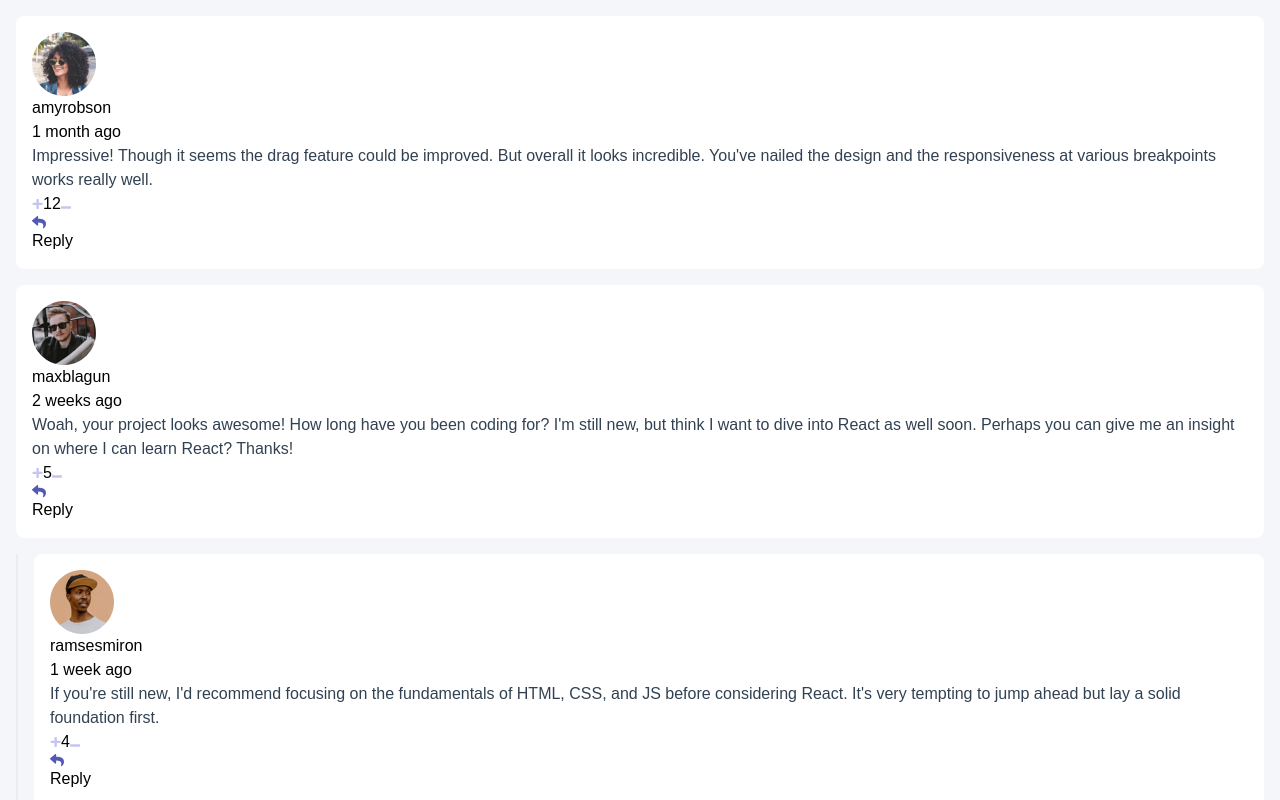
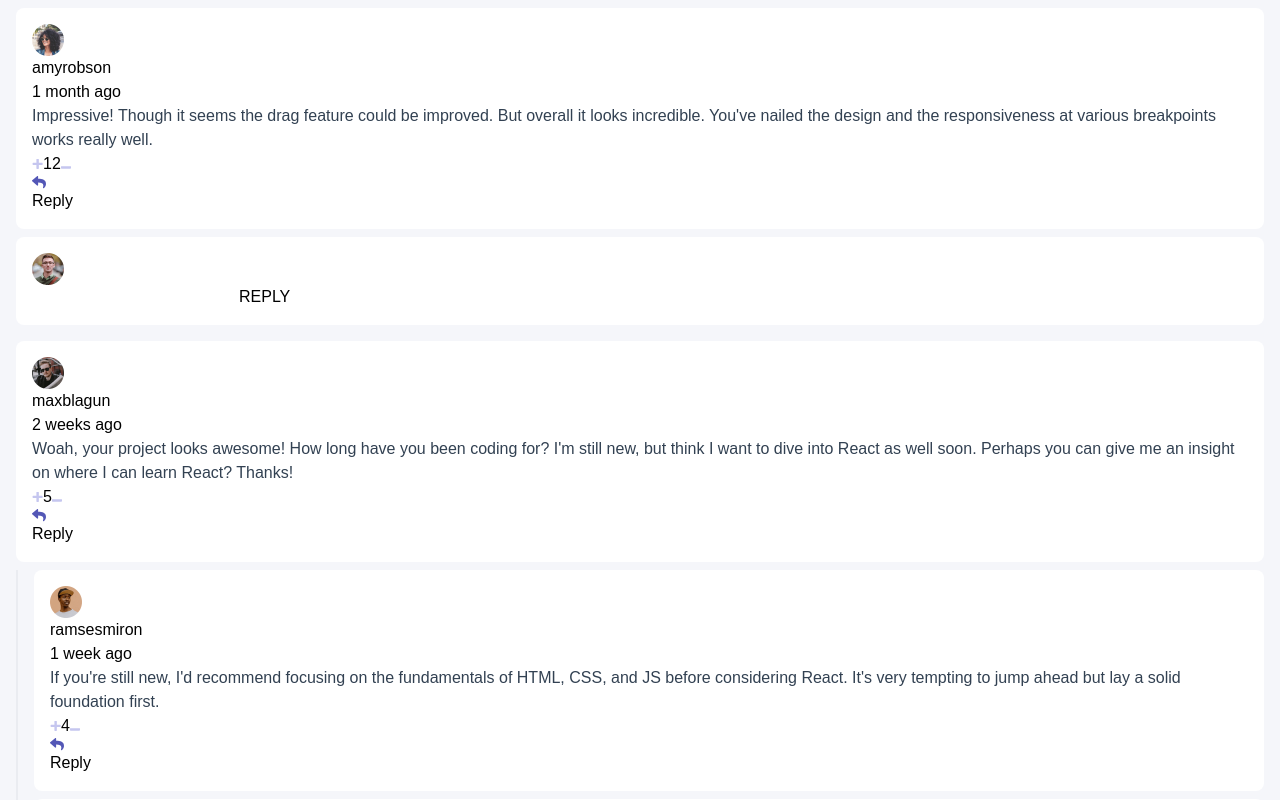
Before and after one commit to king-oldmate/FEM-interactive-comments-section, a React (Create React App) app: page / in a window 1280 px wide. Shown: the top 800 px of the page. Built offline with nearby package versions, Linux system fonts and the light colour scheme.

Commit message:
started implementing the reply function

```diff
--- a/src/App.js
+++ b/src/App.js
@@ -4,10 +4,17 @@ import data from "./data.json";
 function App() {
   const { currentUser, comments } = data;
   const { image, username } = currentUser;
+  const currentUserImage = image.png;
   return (
     <div className=''>
       {comments.map((comment) => {
-        return <Post comment={comment} currentUsername={username} />;
+        return (
+          <Post
+            comment={comment}
+            currentUsername={username}
+            currentUserImage={currentUserImage}
+          />
+        );
       })}
     </div>
   );
--- a/src/Post.jsx
+++ b/src/Post.jsx
@@ -4,7 +4,9 @@ import reply from "./images/icon-reply.svg";
 import plus from "./images/icon-plus.svg";
 import minus from "./images/icon-minus.svg";
 
-const Post = ({ comment, currentUsername }) => {
+import Reply from "./Reply";
+
+const Post = ({ comment, currentUsername, currentUserImage }) => {
   const { id, content, createdAt, score, user, replies } = comment;
   const { image, username } = user;
   const { png, webp } = image;
@@ -88,41 +90,18 @@ const Post = ({ comment, currentUsername }) => {
       });
     }
   };
-  //   const addVote = () => {
-  //     if (voteRecord.indexOf(currentUsername) === -1) {
-  //       let updatedVote = upvotes + 1;
-  //       setUpvotes(updatedVote);
-  //       setUpvoteRecord([...upvoteRecord, currentUsername]);
-  //     } else {
-  //       let updatedVote = upvotes - 1;
-  //       setUpvotes(updatedVote);
-  //       let updatedVoteRecord = voteRecord.filter(
-  //         (name) => name !== currentUsername
-  //       );
-  //       setVoteRecord(updatedVoteRecord);
-  //     }
-  //   };
 
-  //   const downVote = () => {
-  //     if (voteRecord.indexOf(currentUsername) === -1) {
-  //       let updatedVote = upvotes - 1;
-  //       setUpvotes(updatedVote);
-  //       setVoteRecord([...voteRecord, currentUsername]);
-  //     } else {
-  //       let updatedVote = upvotes + 1;
-  //       setUpvotes(updatedVote);
-  //       let updatedVoteRecord = voteRecord.filter(
-  //         (name) => name !== currentUsername
-  //       );
-  //       setVoteRecord(updatedVoteRecord);
-  //     }
-  //   };
+  const [replyOpen, setReplyOpen] = useState(true);
 
   return (
     <>
-      <article key={id} className='bg-white m-4 rounded-lg p-4 '>
+      <article key={id} className='bg-white mx-4 my-2 rounded-lg p-4 '>
         <div>
-          <img src={webp} alt={`${username} profile`} />
+          <img
+            src={webp}
+            alt={`${username} profile`}
+            className='profile-picture'
+          />
           <h6>{username}</h6>
           <p>{createdAt}</p>
         </div>
@@ -145,10 +124,20 @@ const Post = ({ comment, currentUsername }) => {
         replies.map((reply, index) => {
           return (
             <div className='border-light-gray border-l-2 ml-4' key={index}>
-              <Post comment={reply} />
+              <Post
+                comment={reply}
+                currentUsername={currentUsername}
+                currentUserImage={currentUserImage}
+              />
             </div>
           );
         })}
+      {replyOpen && (
+        <Reply
+          currentUsername={currentUsername}
+          currentUserImage={currentUserImage}
+        />
+      )}
     </>
   );
 };
--- /dev/null
+++ b/src/Reply.jsx
@@ -0,0 +1,13 @@
+import React from "react";
+
+const Reply = ({ currentUsername, currentUserImage }) => {
+  return (
+    <article className='bg-white mx-4 mb-4 mt-2 rounded-lg p-4'>
+      <img src={currentUserImage} alt='' className='profile-picture' />
+      <input></input>
+      <button className='uppercase'>Reply</button>
+    </article>
+  );
+};
+
+export default Reply;
--- a/src/index.css
+++ b/src/index.css
@@ -7,3 +7,7 @@
 body {
   @apply bg-very-light-gray font-rubik;
 }
+
+.profile-picture {
+  @apply w-8 h-8;
+}
```
